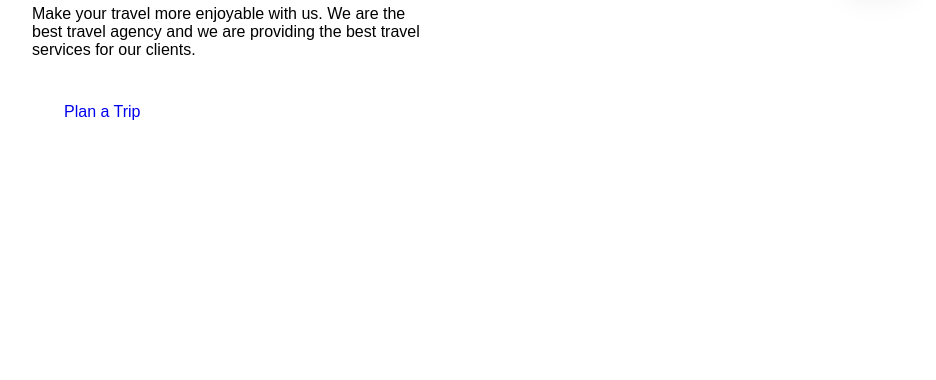
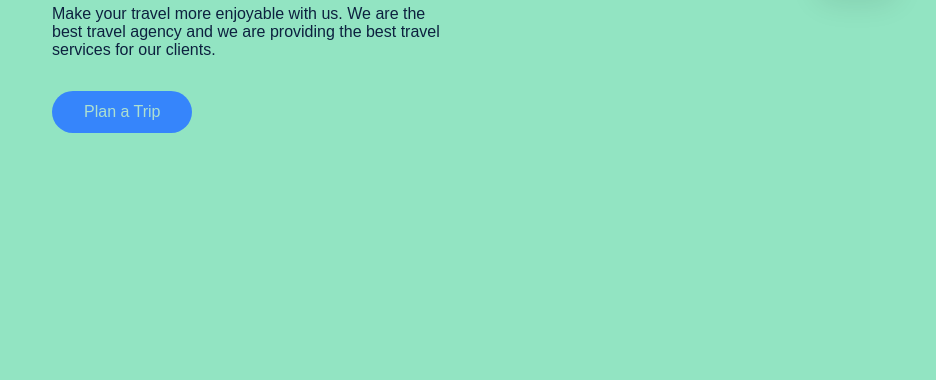
Before and after one commit to mr-codeo/travle, a plain HTML site: page index.html in a window 1280 px wide. Shown: the part 420-800 px from the top of the page, without its empty margins (88-1024 px from the left). Drawn offline with Linux system fonts and the light colour scheme.

Commit message:
color add

```diff
--- a/style.css
+++ b/style.css
@@ -1,4 +1,15 @@
-  * {
+
+ :root {
+    --primary-color: #3685fb;
+    --primary-color-dark: #a82d1d;
+    --secondary-color: #92e4c2;
+    --text-dark: #0d213f;
+    --text-light: #cfcabe;
+    --extra-light: #aee0cf;
+    --max-width: 1200px;
+  }
+
+ * {
     padding: 0;
     margin: 0;
     box-sizing: border-box;
```
